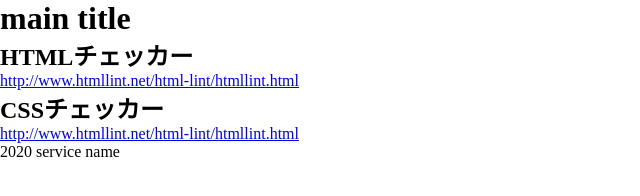
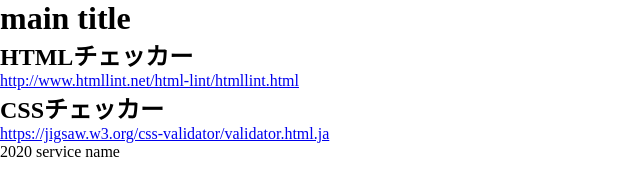
Before and after one commit to dai-570415/html-basic, a plain HTML site: page index.html in a window 1280 px wide. Shown: the whole page, without its empty margins (0-640 px from the left). Drawn offline with nearby package versions, Linux system fonts and the light colour scheme.

```diff
--- a/index.html
+++ b/index.html
@@ -28,7 +28,7 @@
             <section class="hoge">
                 <h2>CSSチェッカー</h2>
                 <a href="https://jigsaw.w3.org/css-validator/validator.html.ja" target="_blank">
-                    http://www.htmllint.net/html-lint/htmllint.html
+                    https://jigsaw.w3.org/css-validator/validator.html.ja
                 </a>
             </section>
         </main>
```
Also changed, not shown: 1 other file.
